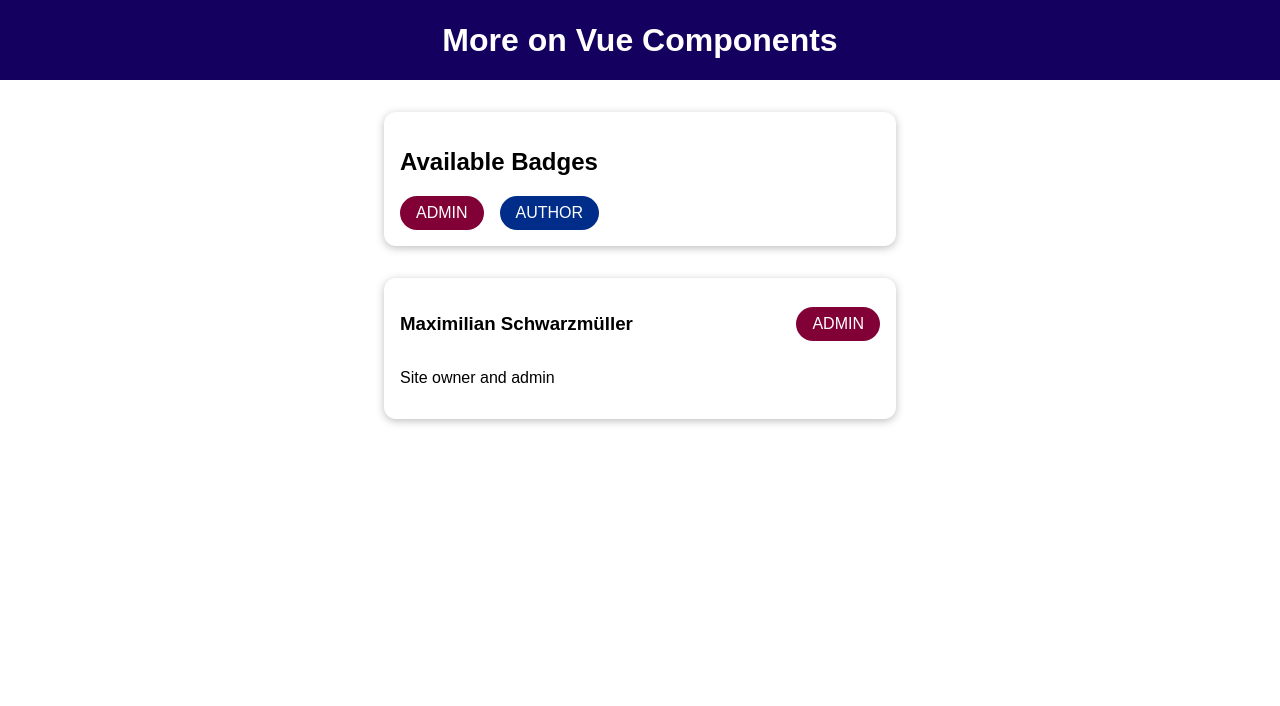
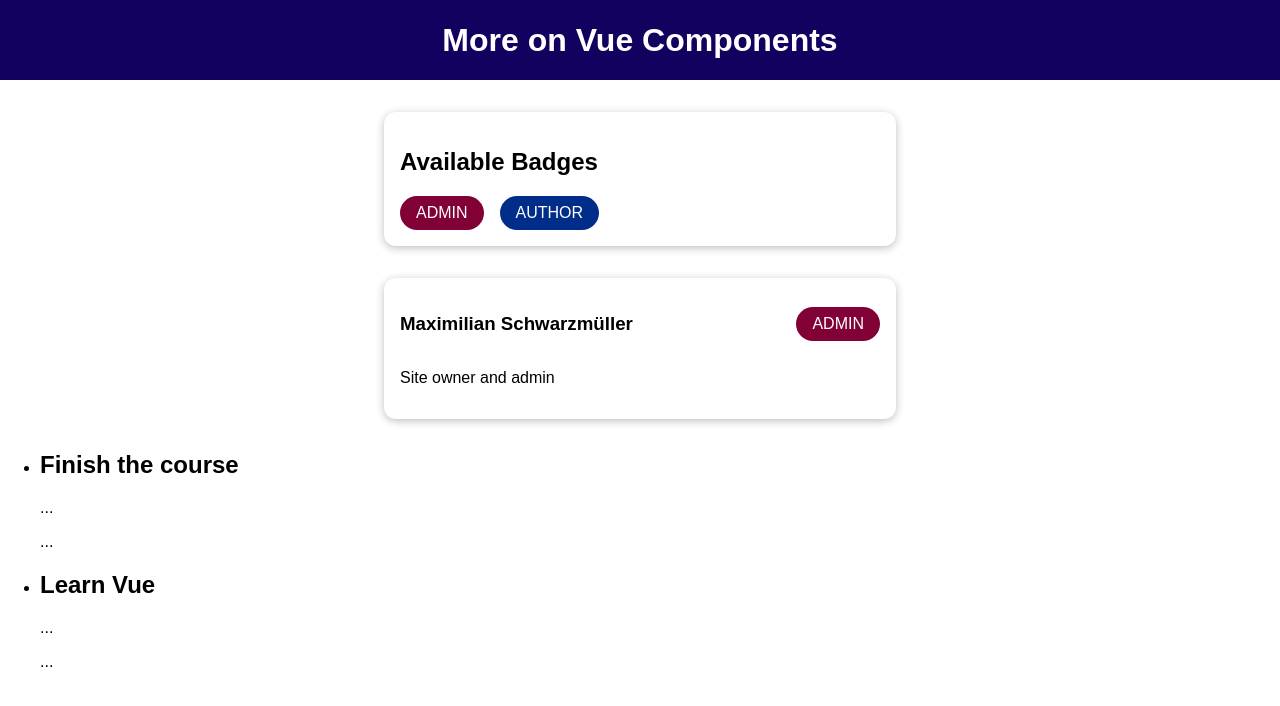
Before and after one commit to KalZheng/Vue-MoreComponents, a Vue app: page / in a window 1280 px wide. Shown: the top 706 px of the page. Built offline with nearby package versions, Linux system fonts and the light colour scheme.

Commit message:
add prop to pass back to parent thorugh slot so they can access it

```diff
--- a/src/App.vue
+++ b/src/App.vue
@@ -8,27 +8,37 @@
       :info-text="activeUser.description"
       :role="activeUser.role"
     ></user-info>
+    <course-goals>
+      <template #default="slotProps">
+        <h2>{{ slotProps.item }}</h2>
+        <p>{{ slotProps.anotherProp }}</p>
+        <p>{{ slotProps.camelProp }}</p>
+        <!-- here can use camelCase
+          for access the - (dash) -->
+      </template>
+    </course-goals>
   </div>
 </template>
 
 <script>
-import TheHeader from './components/TheHeader.vue';
-import BadgeList from './components/BadgeList.vue';
-import UserInfo from './components/UserInfo.vue';
-
+import TheHeader from "./components/TheHeader.vue";
+import BadgeList from "./components/BadgeList.vue";
+import UserInfo from "./components/UserInfo.vue";
+import CourseGoals from "./components/CourseGoals.vue";
 
 export default {
   components: {
     TheHeader, //'the-header': TheHeader
     UserInfo,
     BadgeList,
+    CourseGoals,
   },
   data() {
     return {
       activeUser: {
-        name: 'Maximilian Schwarzmüller',
-        description: 'Site owner and admin',
-        role: 'admin',
+        name: "Maximilian Schwarzmüller",
+        description: "Site owner and admin",
+        role: "admin",
       },
     };
   },
--- /dev/null
+++ b/src/components/CourseGoals.vue
@@ -0,0 +1,17 @@
+<template>
+  <ul>
+    <li v-for="goal in goals" :key="goal">
+      <slot :item="goal" another-prop="..." camelProp="..."></slot>
+    </li>
+  </ul>
+</template>
+
+<script>
+export default {
+  data() {
+    return {
+      goals: ["Finish the course", "Learn Vue"],
+    };
+  },
+};
+</script>
```
